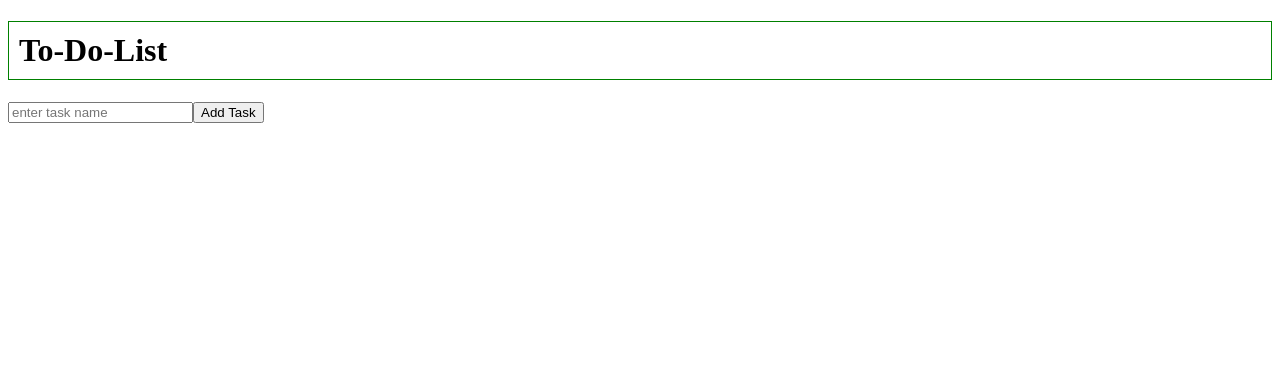
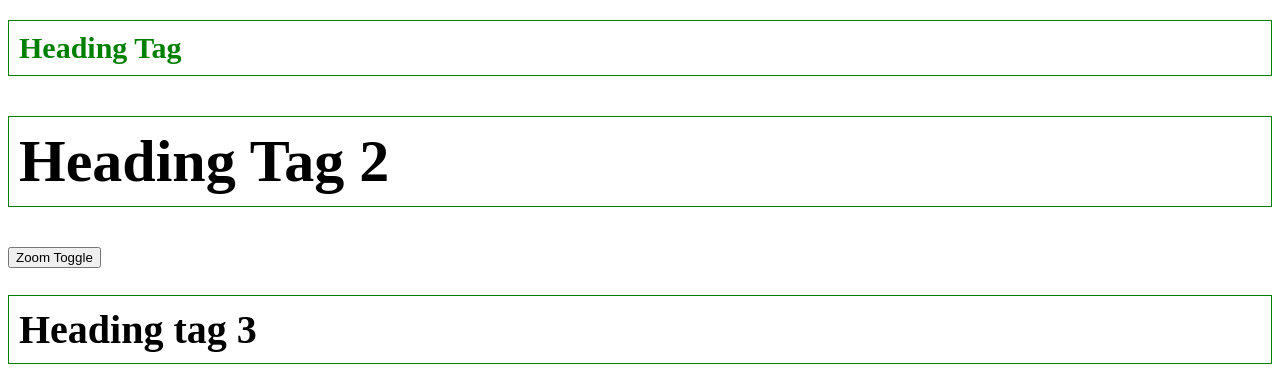
Before and after one commit to Zanna-dev/angular-v19-tutorial, an Angular app: page / in a window 1280 px wide. Shown: the top 390 px of the page. Built offline with nearby package versions, Linux system fonts and the light colour scheme.

Commit message:
Apply Dynamic Styling

```diff
--- a/src/app/app.component.html
+++ b/src/app/app.component.html
@@ -1,19 +1,8 @@
-<h1>To-Do-List</h1>
-
-<input [(ngModel)]="task" type="text" placeholder="enter task name">
-<button (click)="addTask()">Add Task</button>
-
-@for(task of taskList; track task.id){
-    <!-- <h1>{{task.name}}</h1> -->
-     <ul class="task-list">
-        <li>{{task.id}}</li>
-        <li>{{task.name}}</li>
-        <li><button (click)="deleteTask(task.id)">Delete</button></li>
-     </ul>
-}
-
-
-
+<!-- <h1 style="background-color: red;">Dynamic Style</h1> -->
+<h1 [style.color]="color" [style.fontSize]="fontSizeNormal">Heading Tag</h1>
+<h1 [style.fontSize]="zoom ? fontSizeBig : fontSizeNormal" >Heading Tag 2</h1>
+<button (click)="zoomToggle()">Zoom Toggle</button>
+<h1 [style.fontSize.pt]="size">Heading tag 3</h1>
 
 
 
@@ -280,3 +269,18 @@ style="background-color: red; height: 100px; width: 100px;">
 
 <!-- <input type="text"  placeholder="enter name" (input)="changeName($event)">
 <h1>{{name}}</h1> -->
+
+
+
+<!--
+<input [(ngModel)]="task" type="text" placeholder="enter task name">
+<button (click)="addTask()">Add Task</button>
+
+@for(task of taskList; track task.id){ -->
+    <!-- <h1>{{task.name}}</h1> -->
+     <!-- <ul class="task-list">
+        <li>{{task.id}}</li>
+        <li>{{task.name}}</li>
+        <li><button (click)="deleteTask(task.id)">Delete</button></li>
+     </ul>
+} -->
--- a/src/app/app.component.ts
+++ b/src/app/app.component.ts
@@ -17,17 +17,14 @@ import { FormsModule } from '@angular/forms';
 
 
 export class AppComponent {
-task="";
-taskList:{id:number,name:string}[]=[]
-addTask(){
-  this.taskList.push({id:this.taskList.length+1,name:this.task})
-  // console.log(this.taskList);
-  this.task="";
+color="green";
+fontSizeNormal="30px";
+fontSizeBig="60px";
+size=30
+zoom=true;
+zoomToggle(){
+this.zoom=!this.zoom;
 }
-deleteTask(id:number){
-this.taskList= this.taskList.filter((item)=>item.id!=id)
-}
-
 title = 'Code Step By Step';
 }
 
@@ -247,3 +244,13 @@ title = 'Code Step By Step';
 //   const val=(event.target as HTMLInputElement).value;
 //   this.name=val;
 // }
+// task="";
+// taskList:{id:number,name:string}[]=[]
+// addTask(){
+//   this.taskList.push({id:this.taskList.length+1,name:this.task})
+//   // console.log(this.taskList);
+//   this.task="";
+// }
+// deleteTask(id:number){
+// this.taskList= this.taskList.filter((item)=>item.id!=id)
+// }
```
